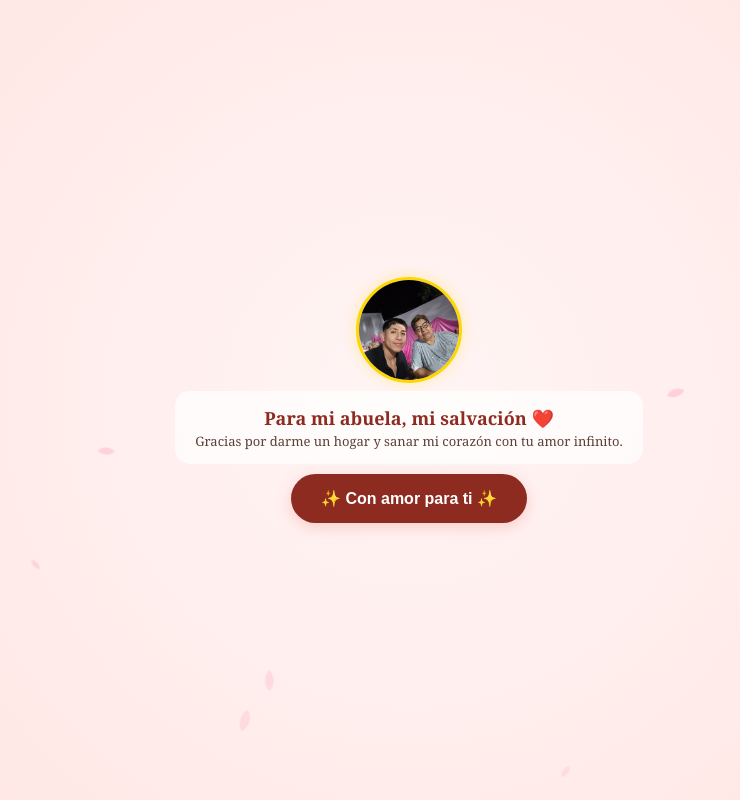
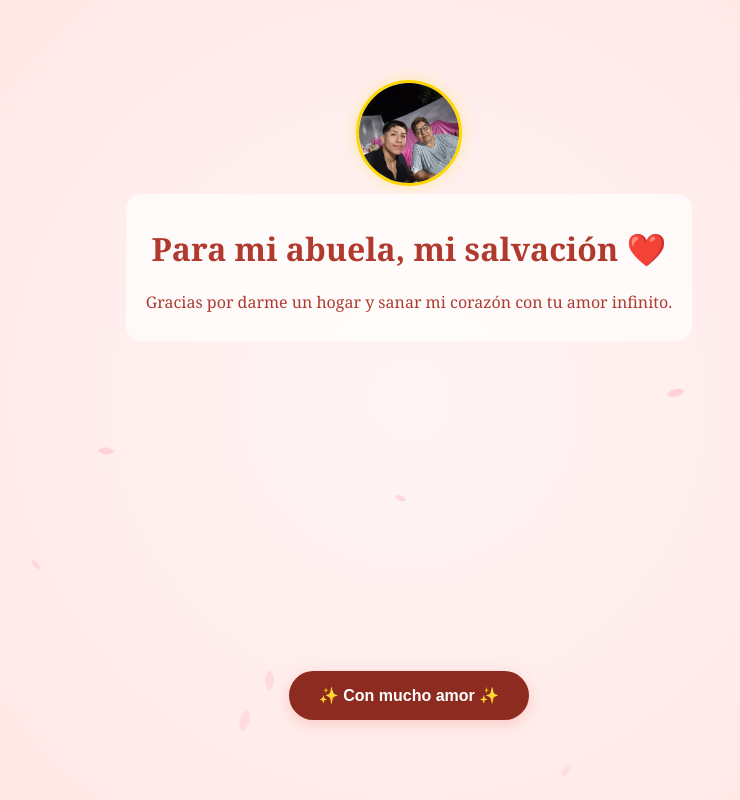
Before and after one commit to paravos266/Para-mi-abuela, a plain HTML site: page index.html in a window 1280 px wide. Both pictures are taken after a click on the button "🎵 Toca aquí, Abuela". Shown: the top 800 px of the page, without its empty margins (231-971 px from the left). Drawn offline with Linux system fonts and the light colour scheme.

Commit message:
Update index.html

```diff
--- a/index.html
+++ b/index.html
@@ -54,9 +54,6 @@
             max-width: 85%;
         }
 
-        h1 { font-size: 18px; margin: 3px 0; color: #8e2b21; }
-        p { font-size: 13px; color: #5d4037; margin: 2px 0; line-height: 1.3; }
-
         #myCanvasContainer {
             width: 100%;
             height: 40vh;
@@ -111,8 +108,8 @@
 
     <button id="playBtn" class="music-btn" onclick="tocarMusica()">🎵 Toca aquí, Abuela</button>
 
-    <audio id="bgMusic">
-        <source src="musica_abula.mp3" type="audio/mpeg">
+    <audio id="bgMusic" preload="auto">
+        <source src="musica_abuela.mp3" type="audio/mpeg">
     </audio>
 
     <script>
@@ -120,16 +117,14 @@
             var audio = document.getElementById("bgMusic");
             var btn = document.getElementById("playBtn");
 
-            // Forzar la carga del archivo antes de reproducir
-            audio.load();
-
             audio.play().then(function() {
-                btn.innerHTML = "✨ Con amor para ti ✨";
+                btn.innerHTML = "✨ Con mucho amor ✨";
                 btn.style.background = "#8e2b21";
             }).catch(function(error) {
-                console.log("Error:", error);
-                // Si falla en móvil, intentamos de nuevo sin el "load"
+                // Intento extra para Motorola/Android
+                audio.muted = false;
                 audio.play();
+                console.log("Error de reproducción:", error);
             });
         }
 
@@ -143,13 +138,9 @@
                     maxSpeed: 0.04,
                     textFont: 'Georgia, serif',
                     weight: true,
-                    wheelZoom: false,
-                    fadeIn: 800,
-                    initial: [0.1, -0.1]
+                    fadeIn: 800
                 });
-            } catch(e) {
-                document.getElementById('myCanvasContainer').style.display = 'none';
-            }
+            } catch(e) {}
         };
 
         function createPetal() {
```
